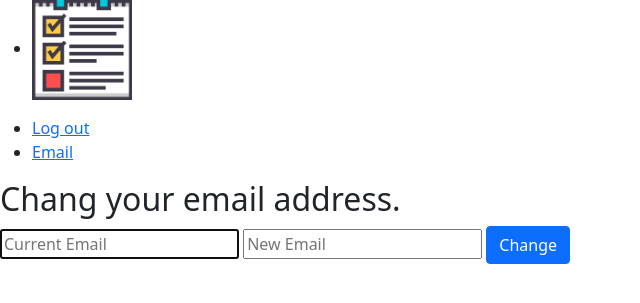
After one commit to sahandsn/CS50_Final_Project, a Flask app: page /email in a window 1280 px wide. The commit adds this page. Shown: the top 303 px of the page, without its empty margins (0-640 px from the left). Run offline with Flask 2, Linux system fonts and the light colour scheme; the visitor is signed in with stand-in values (Sample User, id 1); some libraries are stand-ins or nearby versions.

Commit message:
change email, database modification

```diff
--- a/app.py
+++ b/app.py
@@ -47,7 +47,7 @@ def login_required(f):
    return decorated_function
 
 # Configure CS50 Library to use SQLite database
-db = SQL("sqlite:///database.db")
+db = SQL("sqlite:///tables.db")
 
 # Different routes
 @app.route("/error")
@@ -89,8 +89,11 @@ def register():
         # hash the password
         hashed = generate_password_hash(request.form.get('password'))
 
-        # add user to the database
-        db.execute('INSERT INTO users (username, hash, email) VALUES(?, ?, ?)', username, hashed, email)
+        try:
+            # add user to the database
+            db.execute('INSERT INTO users (username, hash, email) VALUES(?, ?, ?)', username, hashed, email)
+        except:
+            return error("something went wrong.")
 
         msg = Message("YourList", sender = 'noreply@demo.com', recipients=[email])
         msg.body = "Welcome to your ultimate List app online!"
@@ -125,7 +128,7 @@ def login():
 
         # Ensure username exists and password is correct
         if len(rows) != 1 or not check_password_hash(rows[0]["hash"], request.form.get("password")):
-            return error("password not confirmed")
+            return error("user not confirmed.")
 
         # Remember which user has logged in
         session["user_id"] = rows[0]["id"]
@@ -192,13 +195,20 @@ def entry():
     else:
         return render_template('entry.html')
 
+@app.route('/delete', methods=['POST'])
+@login_required
+def delete():
 
-@app.route('/validate', methods=['post'])
+    list = db.execute('SELECT * FROM notes WHERE id = ?', request.form.get('delete'))
+    return render_template('delete.html', list=list)
+
+
+@app.route('/validate deletion', methods=['post'])
 @login_required
 def validate():
+
     id = request.form.get('delete')
     return render_template('validate.html', id=id)
-
 
 
 @app.route('/deleted', methods=['post'])
@@ -217,14 +227,6 @@ def deleted():
         return redirect('/')
     else:
         return error("password was wrong.")
-
-
-@app.route('/delete', methods=['POST'])
-@login_required
-def delete():
-
-    list = db.execute('SELECT * FROM notes WHERE id = ?', request.form.get('delete'))
-    return render_template('delete.html', list=list)
 
 
 @app.route('/urgentTag', methods=['post'])
@@ -249,3 +251,37 @@ def entrytag():
     id = request.form.get('entry')
     db.execute('UPDATE notes SET tag = "entry" WHERE id = ?', id)
     return redirect('/')
+
+
+@app.route("/email")
+@login_required
+def email():
+    return render_template("email.html")
+
+
+@app.route('/validate email', methods=['post'])
+@login_required
+def validateEmail():
+    old = request.form.get("previousEmail")
+    new = request.form.get("newEmail")
+    check = db.execute("SELECT email FROM users WHERE id = ?", session['user_id'])[0]['email']
+    if old == check:
+        return render_template("validateEmail.html", old=old, new=new)
+    else:
+        return error("This is not your current email address.")
+
+
+@app.route('/email change', methods=['post'])
+@login_required
+def changeEmail():
+    hash = db.execute('SELECT hash FROM users WHERE id = ?', session["user_id"])
+    if check_password_hash(hash[0]['hash'] , request.form.get('password')) == True:
+        old = request.form.get("old")
+        new = request.form.get("new")
+        try:
+            db.execute("UPDATE users SET email = ? WHERE id = ?", new, session['user_id'])
+        except:
+            return error("something went wrong.")
+        return redirect('/')
+    else:
+        return error("password was wrong.")
--- a/templates/delete.html
+++ b/templates/delete.html
@@ -10,7 +10,7 @@
 <br>
 {% for dict in list%}
 <h3>Are you sure you want to delete {{dict['head']}}?</h3>
-<form action="/validate" method="post"><button type="submit" name='delete' value="{{dict['id']}}" class="btn btn-primary">Yes</button></form>
+<form action="/validate deletion" method="post"><button type="submit" name='delete' value="{{dict['id']}}" class="btn btn-primary">Yes</button></form>
 <form action="/" ><button type="submit" class="btn btn-danger">No</button></form>
 
 
--- /dev/null
+++ b/templates/email.html
@@ -0,0 +1,14 @@
+{% extends 'layout.html' %}
+
+{% block title %}
+    Email
+{% endblock %}
+
+{% block main %}
+    <h2>Chang your email address.</h2>
+    <form action="/validate email" method="post">
+        <input type="email" autofocus autocomplete="off" name="previousEmail" placeholder="Current Email">
+        <input type="email" autofocus autocomplete="off" name="newEmail" placeholder="New Email">
+        <button type="submt" class="btn btn-primary">Change</button>
+    </form>
+{% endblock %}
--- a/templates/index.html
+++ b/templates/index.html
@@ -1,7 +1,7 @@
 {% extends 'layout.html' %}
 
 {% block title %}
-    notes
+    Notes
 {% endblock %}
 
 {% block main %}
--- a/templates/layout.html
+++ b/templates/layout.html
@@ -25,7 +25,8 @@
                     </ul>
                     {% if session["user_id"] %}
                         <ul>
-                            <li><a href="/logout">Log Out</a></li>
+                            <li><a href="/logout">Log out</a></li>
+                            <li><a href="/email">Email</a></li>
                         </ul>
                     {% else %}
                         <ul>
--- a/templates/todo.html
+++ b/templates/todo.html
@@ -1,7 +1,7 @@
 {% extends "layout.html" %}
 
 {% block title %}
-    Register
+    ToDo
 {% endblock %}
 
 {% block main %}
--- a/templates/validate.html
+++ b/templates/validate.html
@@ -1,7 +1,7 @@
 {% extends 'layout.html' %}
 
 {% block title %}
-    Delete
+    Validate
 {% endblock %}
 
 {% block main %}
```
Also changed, not shown: templates/validateEmail.html (added, +14 -0 lines), database.db (deleted), tables.db (added), 2 other files.
